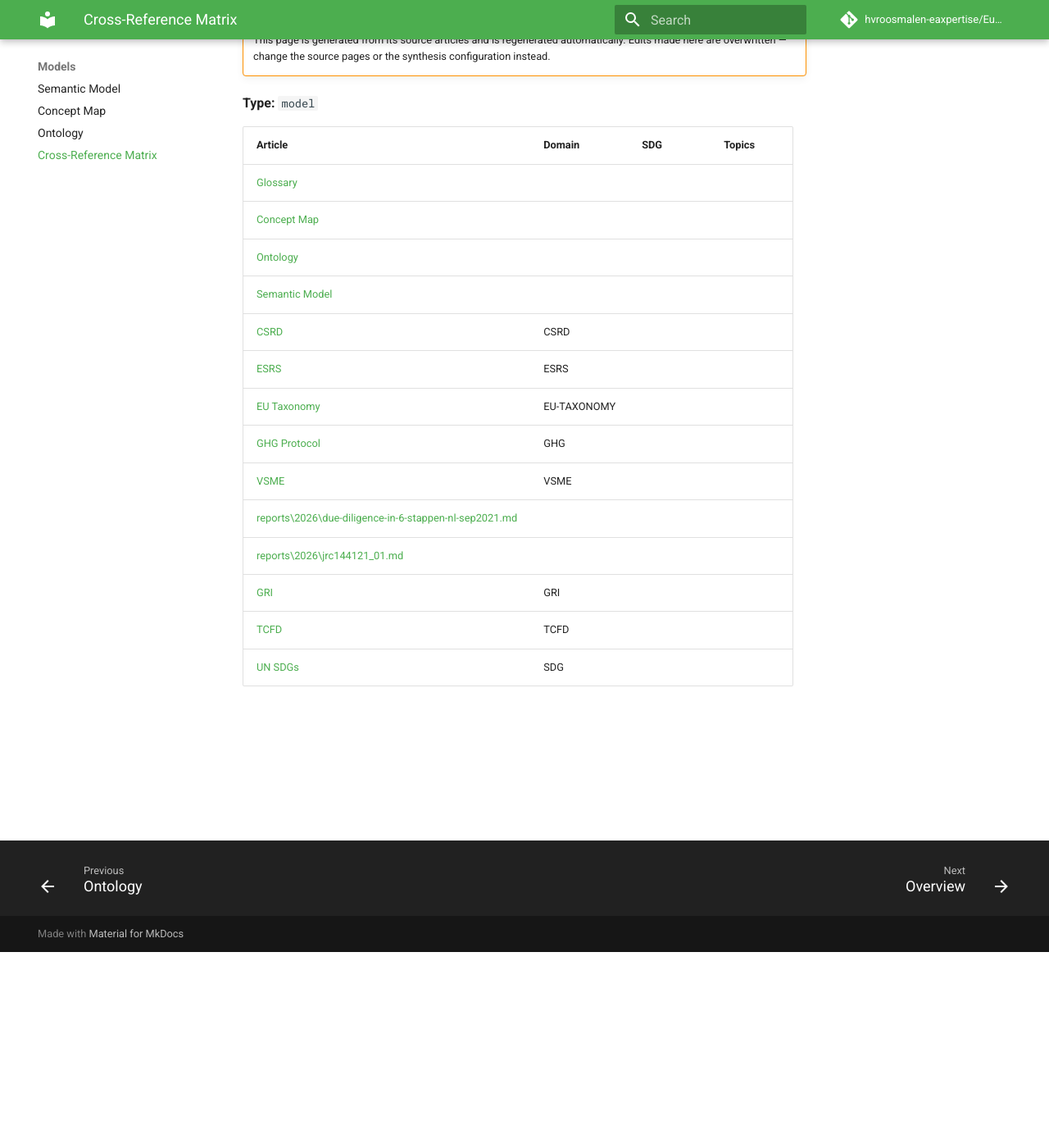
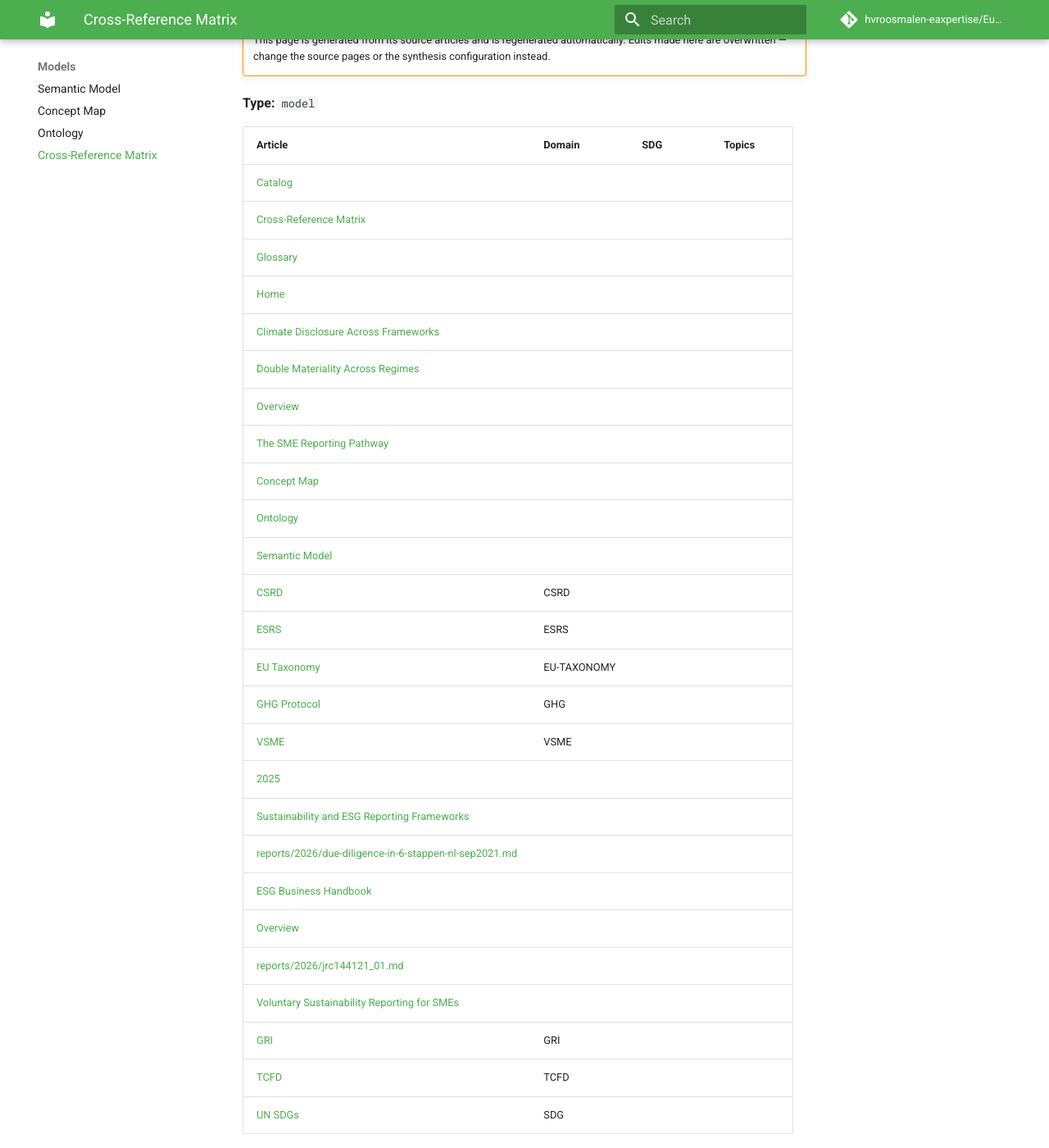
Before and after one commit to hvroosmalen-eaxpertise/EurSuRA-kb, an MkDocs documentation site: the page built from docs/cross-reference-matrix.md, in a window 1280 px wide and 1400 px high, scrolled down 239 px. Shown: the whole window at 82% size. Built offline with MkDocs 1.6.1 and Material for MkDocs 9.7.7, drawn with Linux system fonts in a browser that asks for light colours; comment, search, counter and statistics services are not loaded.

Commit message:
fix(docs): regenerate cross-reference-matrix with POSIX link paths
The matrix was generated on Windows with backslash link separators, which
aborted the Linux strict build. Regenerated with forward slashes.

Co-Authored-By: Claude Opus 4.8 <noreply@anthropic.com>

```diff
--- a/docs/cross-reference-matrix.md
+++ b/docs/cross-reference-matrix.md
@@ -9,17 +9,29 @@ date_updated: 2026-06-08
 
 | Article | Domain | SDG | Topics |
 |---|---|---|---|
+| [Catalog](catalog.md) |  |  |  |
+| [Cross-Reference Matrix](cross-reference-matrix.md) |  |  |  |
 | [Glossary](glossary.md) |  |  |  |
-| [Concept Map](models\concept-map.md) |  |  |  |
-| [Ontology](models\ontology.md) |  |  |  |
-| [Semantic Model](models\semantic-model.md) |  |  |  |
-| [CSRD](standards\csrd\index.md) | CSRD |  |  |
-| [ESRS](standards\esrs\index.md) | ESRS |  |  |
-| [EU Taxonomy](standards\eu-taxonomy\index.md) | EU-TAXONOMY |  |  |
-| [GHG Protocol](standards\ghg-protocol\index.md) | GHG |  |  |
-| [VSME](standards\vsme\index.md) | VSME |  |  |
-| [reports\2026\due-diligence-in-6-stappen-nl-sep2021.md](reports\2026\due-diligence-in-6-stappen-nl-sep2021.md) |  |  |  |
-| [reports\2026\jrc144121_01.md](reports\2026\jrc144121_01.md) |  |  |  |
-| [GRI](frameworks\gri\index.md) | GRI |  |  |
-| [TCFD](frameworks\tcfd\index.md) | TCFD |  |  |
-| [UN SDGs](frameworks\un-sdgs\index.md) | SDG |  |  |
+| [Home](index.md) |  |  |  |
+| [Climate Disclosure Across Frameworks](insights/climate-disclosure-across-frameworks.md) |  |  |  |
+| [Double Materiality Across Regimes](insights/double-materiality-across-regimes.md) |  |  |  |
+| [Overview](insights/index.md) |  |  |  |
+| [The SME Reporting Pathway](insights/the-sme-reporting-pathway.md) |  |  |  |
+| [Concept Map](models/concept-map.md) |  |  |  |
+| [Ontology](models/ontology.md) |  |  |  |
+| [Semantic Model](models/semantic-model.md) |  |  |  |
+| [CSRD](standards/csrd/index.md) | CSRD |  |  |
+| [ESRS](standards/esrs/index.md) | ESRS |  |  |
+| [EU Taxonomy](standards/eu-taxonomy/index.md) | EU-TAXONOMY |  |  |
+| [GHG Protocol](standards/ghg-protocol/index.md) | GHG |  |  |
+| [VSME](standards/vsme/index.md) | VSME |  |  |
+| [2025](reports/2025/index.md) |  |  |  |
+| [Sustainability and ESG Reporting Frameworks](reports/2026/6-esg-reporting-frameworks.md) |  |  |  |
+| [reports/2026/due-diligence-in-6-stappen-nl-sep2021.md](reports/2026/due-diligence-in-6-stappen-nl-sep2021.md) |  |  |  |
+| [ESG Business Handbook](reports/2026/esg-business-handbook.md) |  |  |  |
+| [Overview](reports/2026/index.md) |  |  |  |
+| [reports/2026/jrc144121_01.md](reports/2026/jrc144121_01.md) |  |  |  |
+| [Voluntary Sustainability Reporting for SMEs](reports/2026/webinar-vsme---marlou-duchateau-en-esther-roelofsen.md) |  |  |  |
+| [GRI](frameworks/gri/index.md) | GRI |  |  |
+| [TCFD](frameworks/tcfd/index.md) | TCFD |  |  |
+| [UN SDGs](frameworks/un-sdgs/index.md) | SDG |  |  |
```
